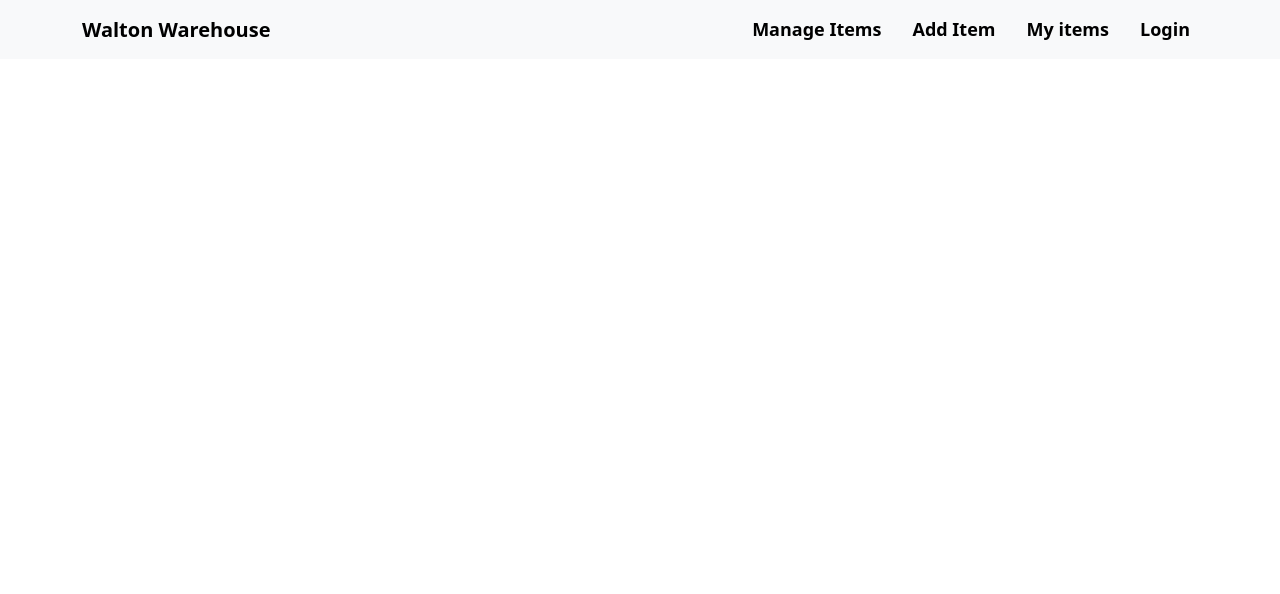
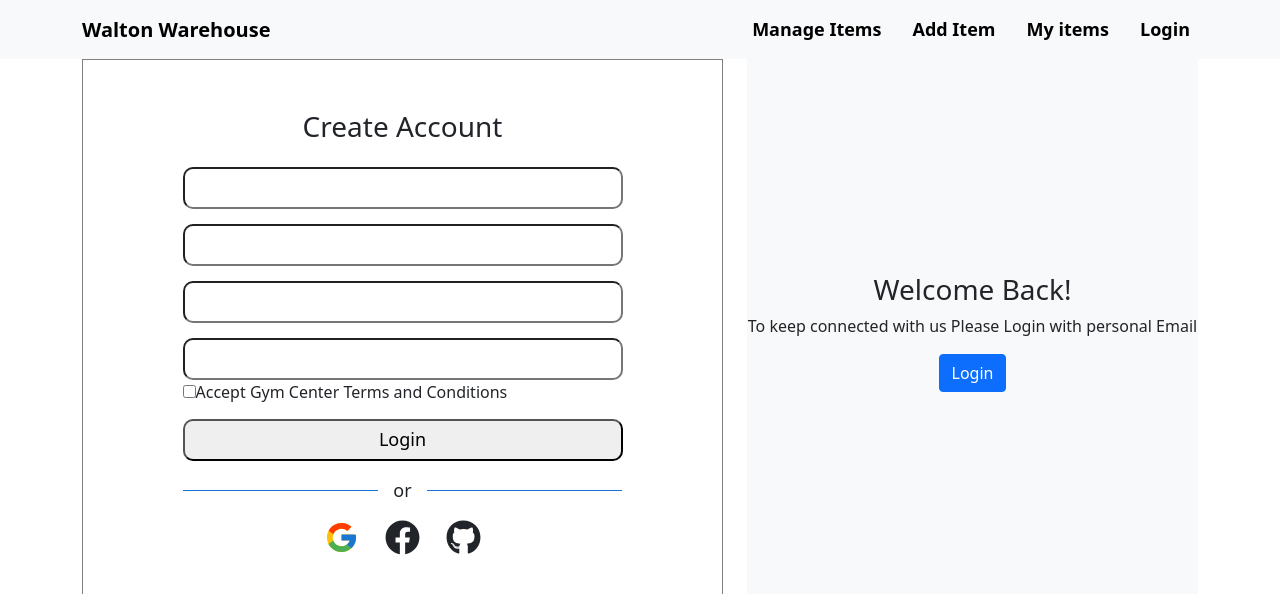
Before and after one commit to mamun2232/walton-warehouse, a React (Create React App) app: page /register in a window 1280 px wide. Shown: the top 594 px of the page. Built offline with nearby package versions, Linux system fonts and the light colour scheme.

Commit message:
complect

```diff
--- a/package.json
+++ b/package.json
@@ -10,6 +10,7 @@
     "react": "^18.1.0",
     "react-bootstrap": "^2.3.1",
     "react-dom": "^18.1.0",
+    "react-icons": "^4.3.1",
     "react-router-dom": "^6.3.0",
     "react-scripts": "5.0.1",
     "react-slick": "^0.29.0",
--- a/src/App.js
+++ b/src/App.js
@@ -13,6 +13,7 @@ import MyItem from './Pages/Item/MyItem/MyItem';
 import Login from './Pages/Login/Login/Login';
 import Detials from './Pages/Home/Home/Detilas/Detials';
 import { ToastContainer, toast } from 'react-toastify';
+import Register from './Pages/Login/Register/Register';
 function App() {
   return (
     <div className="Apps">
@@ -25,6 +26,7 @@ function App() {
         <Route path='/addItem' element={<AddItem></AddItem>}></Route>
         <Route path='/myItem' element={<MyItem></MyItem>}></Route>
         <Route path='/login' element={<Login></Login>}></Route>
+        <Route path='/register' element={<Register></Register>}></Route>
       </Routes>
       <ToastContainer></ToastContainer>
 
--- a/src/Pages/Item/AddItem/AddItem.js
+++ b/src/Pages/Item/AddItem/AddItem.js
@@ -3,7 +3,7 @@ import React from 'react';
 const AddItem = () => {
       return (
             <div>
-
+                  <p>'hellow</p>
             </div>
       );
 };
--- a/src/Pages/Item/ManageItem/ManageItem.js
+++ b/src/Pages/Item/ManageItem/ManageItem.js
@@ -1,21 +1,27 @@
 import React from 'react';
 import { Table } from 'react-bootstrap';
+import { useNavigate } from 'react-router-dom';
 import useProduct from '../../CustomHok/useProduct';
 
 const ManageItem = () => {
+      const navigate = useNavigate()
+
+      const newAddItemHundeler = () =>{
+            navigate('/addItem')
+      }
 
       const [products, setProduct] = useProduct()
       return (
-            <div className="manage-itemlist">
+            <div className="manage-itemlist mt-3">
                   <div className="container">
                         <div className="all-item">
-                              <h3>All Manage Item</h3>
-                              <Table striped bordered hover>
+                              <h3 className='text-center'>All Manage Item</h3>
+                              <Table className='bg-light' striped bordered hover responsive>
                                     <thead>
                                           <tr className=''>
 
                                                 <th className='w-25'>Product Name</th>
-                                                <th>Email Id</th>
+                                                <th className=''>Email Id</th>
                                                 <th>Price</th>
                                                 <th>Quentity</th>
 
@@ -30,7 +36,7 @@ const ManageItem = () => {
                                                       <tr>
 
                                                             <td>{product.name}</td>
-                                                            <td>{ }</td>
+                                                            <td>juborajvai@gmail.com</td>
                                                             <td>{product.price}</td>
                                                             <td>{product.quentity}</td>
                                                             <td>delect</td>
@@ -43,7 +49,7 @@ const ManageItem = () => {
                                     </tbody>
                               </Table>
                               <div className='text-end'>
-                                    <button className='btn btn-primary'>Add New Item</button>
+                                    <button onClick={newAddItemHundeler} className='btn btn-primary'>Add New Item</button>
                               </div>
                         </div>
                   </div>
--- /dev/null
+++ b/src/Pages/Login/Login/Login.css
@@ -0,0 +1,23 @@
+.login-from{
+
+      border: 1px solid gray;
+  height: 100%;
+   padding: 50px 0px;
+      display: flex;
+      align-items: center;
+      justify-content: center;
+}
+.input-grup input:not([type=checkbox]){
+      width: 440px;
+      height: 42px;
+      border-radius: 10px;
+      font-size: 18px;
+      padding: 0px 10px;
+      margin-top: 15px;
+}
+
+.login-massage{
+      display: flex;
+      align-items: center;
+      justify-content: center;
+}
--- a/src/Pages/Login/Login/Login.js
+++ b/src/Pages/Login/Login/Login.js
@@ -1,9 +1,49 @@
 import React from 'react';
+import { useNavigate } from 'react-router-dom';
+import SocialLogin from '../SocialLogin/SocialLogin';
+import './Login.css'
+const Login = () => {
+      const navigate = useNavigate()
+      const registerHundeler = () =>{
+            navigate('/register')
+      }
+      return (
+            <div className="login-section">
+                  <div className="container">
+                        <div className="row">
+                              <div className="col-lg-5">
+                                    <div className="login-massage h-100 bg-light">
+                                          <div className='text-center'>
+                                          <h3>Hello , Friend</h3>
+                                          <p>Enter parsinal Details and start Jurny with us</p>
+                                          <button onClick={registerHundeler} className='btn btn-primary'>Signup</button>
+                                          </div>
+                                    </div>
+                              </div>
+                              <div className="col-lg-7">
+                                    <div className="login-from">
+                                          <div>
+                                                <h3 className='text-center'>Login to walton</h3>
+                                                <form>
+                                                      <div className="input-grup">
+                                                            <input type="email" name="email" id="" />
+                                                            <br />
+                                                            <input type="password" name="" id="" />
+                                                            <br />
+                                                            <input type="submit" value="Login" />
+                                                            <p className='text-end'>forgate Password</p>
 
-const Login = () => {
-      return (
-            <div>
 
+                                                      </div>
+                                                </form>
+                                                <SocialLogin></SocialLogin>
+                                          </div>
+
+
+                                    </div>
+                              </div>
+                        </div>
+                  </div>
             </div>
       );
 };
--- /dev/null
+++ b/src/Pages/Login/Register/Register.js
@@ -0,0 +1,58 @@
+import React from 'react';
+import { useNavigate } from 'react-router-dom';
+import SocialLogin from '../SocialLogin/SocialLogin';
+
+const Register = () => {
+      const navigate = useNavigate()
+      const loginHundeler = () =>{
+            navigate('/login')
+      }
+      return (
+            <div className="register-section">
+                  <div className="container">
+                        <div className="row">
+                              <div className="col-lg-7">
+                              <div className="login-from">
+                                          <div>
+                                                <h3 className='text-center'>Create Account</h3>
+                                                <form>
+                                                      <div className="input-grup">
+                                                            <input type="text" name="name" id="" />
+                                                            <br />
+                                                            <input type="email" name="email" id="" />
+                                                            <br />
+                                                            <input type="password" name="password" id="" /><br />
+                                                            <input type="password" name="confromPassword" id="" />
+                                                            <br />
+                                                            <div>
+                                                                  <input type="checkbox" name="chack" id="" />
+                                                                  <label htmlFor="">Accept Gym Center Terms and Conditions</label>
+                                                            </div>
+                                                            <input type="submit" value="Login" />
+
+
+
+                                                      </div>
+                                                </form>
+                                                <SocialLogin></SocialLogin>
+                                          </div>
+
+
+                                    </div>
+                              </div>
+                              <div className="col-lg-5">
+                              <div className="login-massage h-100 bg-light">
+                                          <div className='text-center'>
+                                          <h3>Welcome Back!</h3>
+                                          <p>To keep connected with us Please Login with personal Email</p>
+                                          <button onClick={loginHundeler} className='btn btn-primary'>Login</button>
+                                          </div>
+                                    </div>
+                              </div>
+                        </div>
+                  </div>
+            </div>
+      );
+};
+
+export default Register;
--- /dev/null
+++ b/src/Pages/Login/SocialLogin/SocialLogin.css
@@ -0,0 +1,22 @@
+.login-bottom{
+      display: flex;
+}
+.login{
+      background-color: rgb(21, 115, 215);
+      height: 1px;
+      width: 100%;
+      margin-top: 13px;
+}
+.login-bottom p{
+      font-size: 18px;
+      margin: 0px 15px;
+}
+
+.social-icon{
+      display: flex;
+      justify-content: center;
+}
+.icon{
+      font-size: 35px;
+      margin: 0px 13px;
+}
--- /dev/null
+++ b/src/Pages/Login/SocialLogin/SocialLogin.js
@@ -0,0 +1,28 @@
+import React from 'react';
+import './SocialLogin.css'
+import { FcGoogle } from 'react-icons/fc';
+import { FaFacebook } from 'react-icons/fa';
+import { FaGithub } from 'react-icons/fa';
+
+const SocialLogin = () => {
+      return (
+            <div className="socail-login mt-3">
+                  <div className="login-bottom">
+                        <div className='login'></div>
+                        <div>
+                              <p>or</p>
+
+                        </div>
+                        <div className='login'></div>
+                  </div>
+                  <div className="social-icon mt-3">
+                        <FcGoogle className='icon'></FcGoogle>
+                        <FaFacebook className='icon'></FaFacebook>
+                        <FaGithub className='icon'></FaGithub>
+
+                  </div>
+            </div>
+      );
+};
+
+export default SocialLogin;
```
Also changed, not shown: 1 other file (tests, documents, lock files or other folders).
